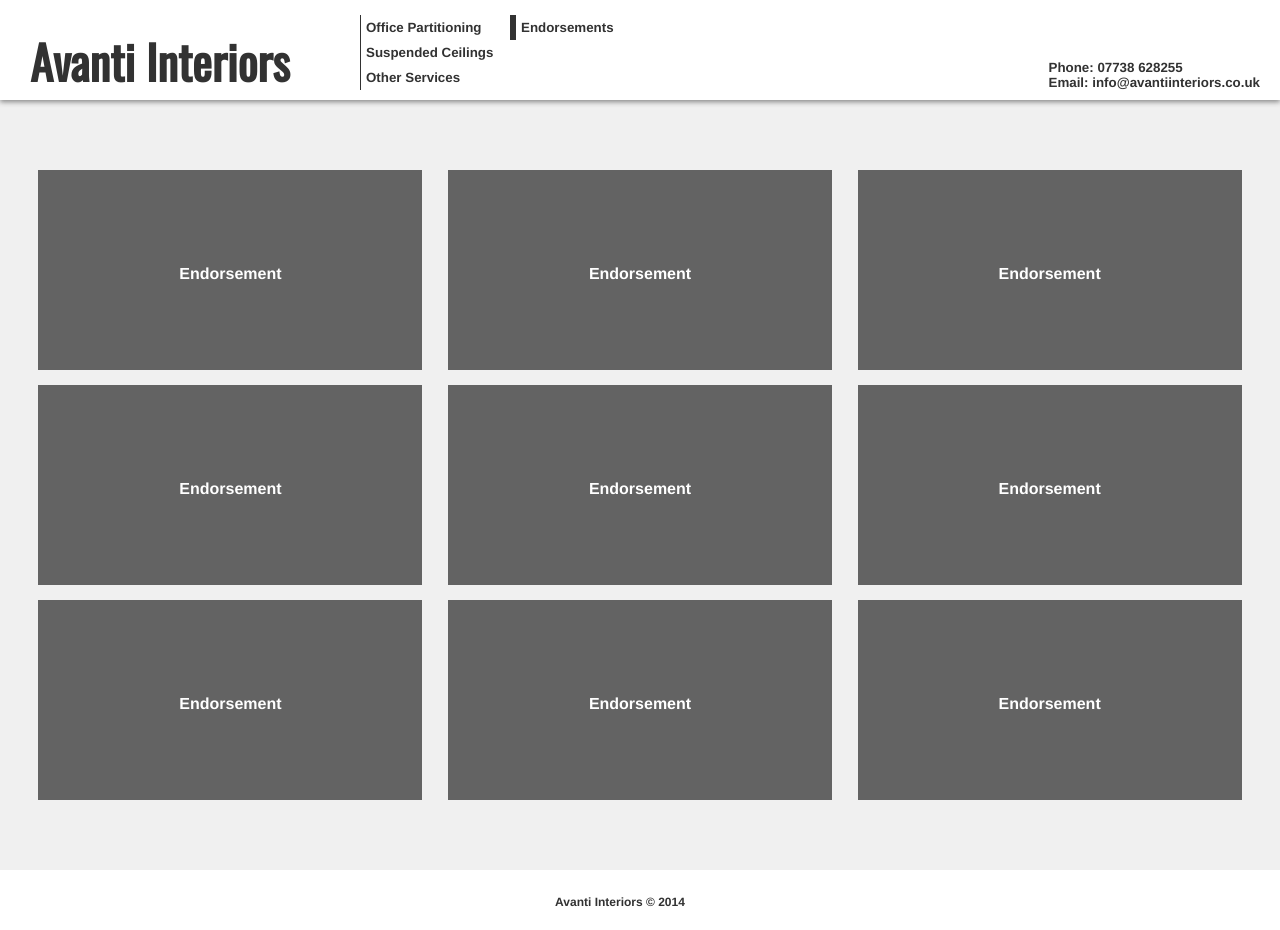
After one commit to craigpullar/Avanti-Interiors, a Django app: page /endorsements in a window 1280 px wide. The commit adds this page. Run offline with Django 3.2, Linux system fonts and the light colour scheme.

Commit message:
Endorsement page complete

```diff
--- a/Roland/static/css/header.css
+++ b/Roland/static/css/header.css
@@ -105,3 +105,6 @@
       right:20px;
       z-index:1;
     }
+    ul#column2 {
+      margin-left:150px;
+    }
--- /dev/null
+++ b/landing_page/templates/endorsements.html
@@ -0,0 +1,101 @@
+{% load staticfiles %}
+<!doctype html>
+<HTML>
+	<head>
+		<link href='http://fonts.googleapis.com/css?family=Arimo:700' rel='stylesheet' type='text/css'>
+		<link href='http://fonts.googleapis.com/css?family=Oswald' rel='stylesheet' type='text/css'>
+    	<link href="{% static 'css/header.css'%}" rel='stylesheet' type='text/css'>
+    	<link href="{% static 'css/slides.css'%}" rel='stylesheet' type='text/css'>
+		<title>Avanti Interiors</title>
+		<script src="http://code.jquery.com/jquery-latest.min.js"></script>
+		<style>
+		div#container {
+			position: relative;
+			min-height:700px;
+			width:100%;
+			padding-top:100px;
+		}
+			div.column {
+				position:absolute;
+				width:30%;
+				height:500px;
+
+			}
+			div#leftColumn {
+				left:3%;
+			}
+			div#middleColumn {
+				left:35%;
+
+			}
+			div#rightColumn {
+				left:67%;
+			}
+			div.endorsementTop, div.endorsementMiddle, div.endorsementBottom {
+				position: relative;
+				background-color: rgba(40,40,40,0.7);
+				height:200px;
+				width:100%;
+			}
+			div.endorsementMiddle {
+				top:15px;
+			}
+			div.endorsementBottom {
+				top:30px;
+			}
+			div#container p {
+				font-family: 'Arimo', sans-serif;
+				color:white;
+				text-align: center;
+				font-size:12pt;
+				padding-top:95px;
+			}
+		</style>
+
+	</head>
+	<body>
+	<div class="wrapper">
+		{% include 'header.html' %}
+		<script>
+			document.getElementById('endorsements').id = "active";
+		</script>
+		<div id="container">
+		<div class="column" id="leftColumn">
+			<div class="endorsementTop">
+				<p>Endorsement</p>
+			</div>
+			<div class="endorsementMiddle">
+				<p>Endorsement</p>
+			</div>
+			<div class="endorsementBottom">
+				<p>Endorsement</p>
+			</div>
+		</div>
+		<div class="column" id="middleColumn">
+			<div class="endorsementTop">
+				<p>Endorsement</p>
+			</div>
+			<div class="endorsementMiddle">
+				<p>Endorsement</p>
+			</div>
+			<div class="endorsementBottom">
+				<p>Endorsement</p>
+			</div>
+		</div>
+		<div class="column" id="rightColumn">
+			<div class="endorsementTop">
+				<p>Endorsement</p>
+			</div>
+			<div class="endorsementMiddle">
+				<p>Endorsement</p>
+			</div>
+			<div class="endorsementBottom">
+				<p>Endorsement</p>
+			</div>
+		</div>
+	</div>
+	</div>
+	{% include 'footer.html' %}
+</body>
+
+</HTML>
--- /dev/null
+++ b/landing_page/templates/footer.html
@@ -0,0 +1,3 @@
+<footer>
+    <p>Avanti Interiors &copy; 2014</p>
+ </footer>
--- /dev/null
+++ b/landing_page/templates/header.html
@@ -0,0 +1,15 @@
+<header>
+	<h1><a href="/">Avanti Interiors</a></h1>
+	<p>
+		Phone: 07738 628255<br>
+		Email: info@avantiinteriors.co.uk
+	</p>
+<ul>
+  <li id="partitioning"><a href="partitioning">Office Partitioning</a></li>
+  <li id="ceilings"><a href="ceilings">Suspended Ceilings</a></li>
+  <li id="other"><a href="other">Other Services</a></li>
+</ul>
+<ul id="column2">
+  	<li id="endorsements"><a href="endorsements">Endorsements</a></li>
+</ul>
+</header>
--- a/landing_page/urls.py
+++ b/landing_page/urls.py
@@ -6,4 +6,5 @@ urlpatterns = patterns('',
     url(r'^partitioning$',views.partitioning, name='partitioning'),
     url(r'^ceilings$',views.ceilings, name='celings'),
     url(r'^other$',views.other, name='other'),
+    url(r'^endorsements$',views.endorsements, name='endorsements'),
 )
--- a/landing_page/views.py
+++ b/landing_page/views.py
@@ -16,3 +16,7 @@ def ceilings(request):
 def other(request):
 	template='other.html'
 	return render(request,template)
+
+def endorsements(request):
+	template='endorsements.html'
+	return render(request,template)
```
Also changed, not shown: landing_page/templates/ceilings.html (+5 -12 lines), landing_page/templates/index.html (+2 -15 lines), landing_page/templates/other.html (+4 -12 lines), landing_page/templates/partitioning.html (+4 -12 lines), 2 other files.
